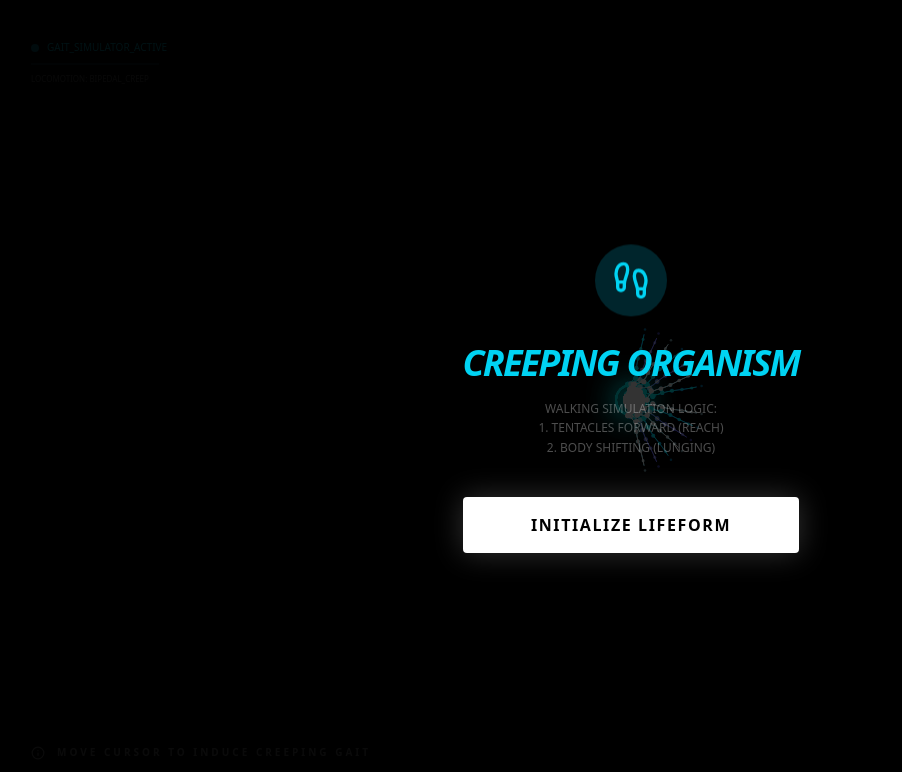
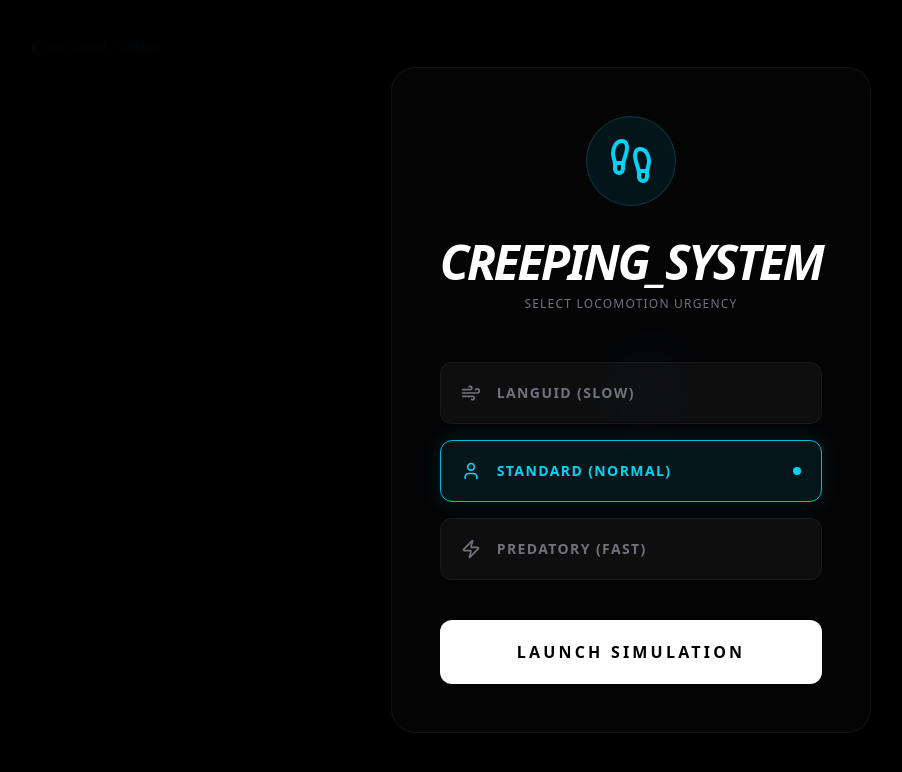
Before and after one commit to iidaatcnt/TentacleSystem, a Next.js app: page / in a window 1280 px wide. Shown: the top 772 px of the page, without its empty margins (9-911 px from the left). Built offline with nearby package versions, Linux system fonts and the light colour scheme.

Commit message:
feat: add walking speed selection (Slow/Normal/Fast) and persistent HUD

```diff
--- a/src/app/page.tsx
+++ b/src/app/page.tsx
@@ -2,7 +2,7 @@
 
 import React, { useEffect, useRef, useState } from 'react';
 import { motion, AnimatePresence } from 'framer-motion';
-import { Footprints, Info } from 'lucide-react';
+import { Footprints, Info, Zap, Wind, User } from 'lucide-react';
 
 // --- Types ---
 type Point = { x: number; y: number };
@@ -20,9 +20,7 @@ class Tentacle {
   segments: Segment[] = [];
   segLength: number;
   color: string;
-  angleOffset: number; // Native angle around the body
-  state: 'reaching' | 'sliding' = 'sliding';
-  reachPhase: number = 0;
+  angleOffset: number;
 
   constructor(x: number, y: number, length: number, segLength: number, color: string, angleOffset: number) {
     this.segLength = segLength;
@@ -34,26 +32,16 @@ class Tentacle {
   }
 
   update(bodyX: number, bodyY: number, targetX: number, targetY: number, time: number, movePhase: number) {
-    // 1. Root is always fixed to body COG
     this.segments[0].x = bodyX;
     this.segments[0].y = bodyY;
 
-    // 2. Head (Tip) decides its goal based on movePhase
-    // "Phase 0.0 -> 0.5: Reach out"
-    // "Phase 0.5 -> 1.0: Hold and Pull (Stay fixed relative to world/drag)"
     const head = this.segments[this.segments.length - 1];
-
-    // Direction to mouse
     const dx = targetX - bodyX;
     const dy = targetY - bodyY;
-    const distToTarget = Math.sqrt(dx * dx + dy * dy);
     const angleToTarget = Math.atan2(dy, dx);
 
-    // Goal calculation:
-    // When movePhase is low, tentacles reach in front of the body.
     if (movePhase < 0.5) {
-      // Reaching phase: Move head forward
-      const reachStrength = Math.sin(movePhase * Math.PI); // Peak at 0.25
+      const reachStrength = Math.sin(movePhase * Math.PI);
       const sweepAngle = angleToTarget + this.angleOffset * 0.5;
       const reachDist = (this.segments.length * this.segLength) * (0.6 + reachStrength * 0.4);
 
@@ -62,16 +50,8 @@ class Tentacle {
 
       head.x = lerp(head.x, tx, 0.1);
       head.y = lerp(head.y, ty, 0.1);
-    } else {
-      // Dragging phase: Stay grounded (don't update head, it stays where it was)
-      // This causes the body to "pull" towards it as IK resolves
     }
 
-    // 3. Resolve IK Chain (Constraint satisfaction)
-    // We do one backward pass (Head to Root) and one forward pass (Root(Body) to Head)
-
-    // Backward (Adjust body towards head if we were simulating friction,
-    // but here we let the Body COG move separately based on gait)
     for (let i = this.segments.length - 2; i >= 0; i--) {
       const next = this.segments[i + 1];
       const curr = this.segments[i];
@@ -81,7 +61,6 @@ class Tentacle {
       curr.y -= (curr.y - next.y) * diff;
     }
 
-    // Forward (Re-fix Root and adjust chain)
     this.segments[0].x = bodyX;
     this.segments[0].y = bodyY;
     for (let i = 1; i < this.segments.length; i++) {
@@ -109,7 +88,6 @@ class Tentacle {
     ctx.lineWidth = 1;
     ctx.stroke();
 
-    // Draw segment nodes
     for (let i = 0; i < segments.length; i++) {
       const ratio = 1 - (i / segments.length);
       ctx.fillStyle = this.color.replace('opacity', (0.1 + ratio * 0.4).toString());
@@ -131,24 +109,26 @@ const COLORS = [
   'rgba(100, 100, 255, opacity)',
 ];
 
+type SpeedProfile = 'slow' | 'normal' | 'fast';
+const SPEEDS: Record<SpeedProfile, { gait: number; lerp: number; label: string }> = {
+  slow: { gait: 0.02, lerp: 0.03, label: 'Languid (Slow)' },
+  normal: { gait: 0.05, lerp: 0.1, label: 'Standard (Normal)' },
+  fast: { gait: 0.12, lerp: 0.25, label: 'Predatory (Fast)' }
+};
+
 export default function Home() {
   const canvasRef = useRef<HTMLCanvasElement>(null);
   const mouseRef = useRef<Point>({ x: 0, y: 0 });
-  const bodyRef = useRef<Point & { vx: number; vy: number }>({ x: 0, y: 0, vx: 0, vy: 0 });
+  const bodyRef = useRef<Point>({ x: 0, y: 0 });
   const gaitPhase = useRef(0);
   const tentaclesRef = useRef<Tentacle[]>([]);
   const [gameState, setGameState] = useState<'start' | 'playing'>('start');
+  const [speedProfile, setSpeedProfile] = useState<SpeedProfile>('normal');
 
   const startSimulation = () => {
     if (gameState === 'playing') return;
     setGameState('playing');
   };
-
-  useEffect(() => {
-    const handleKeyDown = (e: KeyboardEvent) => { if (e.code === 'Space') startSimulation(); };
-    window.addEventListener('keydown', handleKeyDown);
-    return () => window.removeEventListener('keydown', handleKeyDown);
-  }, [gameState]);
 
   useEffect(() => {
     const canvas = canvasRef.current;
@@ -160,14 +140,14 @@ export default function Home() {
     const resize = () => {
       canvas.width = window.innerWidth;
       canvas.height = window.innerHeight;
-      bodyRef.current = { x: canvas.width / 2, y: canvas.height / 2, vx: 0, vy: 0 };
+      bodyRef.current = { x: canvas.width / 2, y: canvas.height / 2 };
       mouseRef.current = { x: canvas.width / 2, y: canvas.height / 2 };
 
       tentaclesRef.current = [];
       for (let i = 0; i < TENTACLE_COUNT; i++) {
         const color = COLORS[i % COLORS.length];
         const angleOffset = (i / TENTACLE_COUNT) * Math.PI * 2 - Math.PI;
-        tentaclesRef.current.push(new Tentacle(bodyRef.current.x, bodyRef.current.y, 12, 10, color, angleOffset));
+        tentaclesRef.current.push(new Tentacle(bodyRef.current.x, bodyRef.current.y, 14, 10, color, angleOffset));
       }
     };
 
@@ -182,7 +162,6 @@ export default function Home() {
     const render = () => {
       time += 0.02;
 
-      // Background with trail
       ctx.globalCompositeOperation = 'source-over';
       ctx.fillStyle = 'rgba(0, 0, 0, 0.2)';
       ctx.fillRect(0, 0, canvas.width, canvas.height);
@@ -191,10 +170,10 @@ export default function Home() {
       const target = mouseRef.current;
       const dist = Math.sqrt((target.x - body.x) ** 2 + (target.y - body.y) ** 2);
 
-      // --- GAIT LOGIC (Walking Simulation) ---
-      // If far from target, proceed with walking stages
-      if (dist > 20) {
-        gaitPhase.current += 0.05; // Speed of walking
+      const speedCfg = SPEEDS[speedProfile];
+
+      if (dist > 30 && gameState === 'playing') {
+        gaitPhase.current += speedCfg.gait;
         if (gaitPhase.current > 1) gaitPhase.current = 0;
       } else {
         gaitPhase.current = lerp(gaitPhase.current, 0, 0.1);
@@ -202,40 +181,24 @@ export default function Home() {
 
       const phase = gaitPhase.current;
 
-      // 1. PHASE 1: Tentacles reach forward (phase 0.0 to 0.5)
-      // 2. PHASE 2: Body shifts weight (phase 0.5 to 1.0)
       if (phase >= 0.5 && phase < 0.9) {
-        // Weight shift: Body moves forward
-        const moveX = (target.x - body.x) * 0.1;
-        const moveY = (target.y - body.y) * 0.1;
-        body.x += moveX;
-        body.y += moveY;
+        body.x += (target.x - body.x) * speedCfg.lerp;
+        body.y += (target.y - body.y) * speedCfg.lerp;
       }
 
-      // Update tentacles with current gait phase
       ctx.globalCompositeOperation = 'lighter';
       tentaclesRef.current.forEach(t => {
         t.update(body.x, body.y, target.x, target.y, time, phase);
         t.draw(ctx);
       });
 
-      // Draw Central Body (The Nucleus)
       const glowSize = 30 + Math.sin(time * 5) * 5;
       ctx.shadowBlur = glowSize;
       ctx.shadowColor = '#0ff';
       ctx.fillStyle = '#fff';
-
-      // Core pulsating nucleus
       ctx.beginPath();
       ctx.arc(body.x, body.y, 8, 0, Math.PI * 2);
       ctx.fill();
-
-      // Decorative orbit inner glow
-      ctx.strokeStyle = 'rgba(0, 255, 255, 0.5)';
-      ctx.lineWidth = 2;
-      ctx.beginPath();
-      ctx.arc(body.x, body.y, 15, 0, Math.PI * 2);
-      ctx.stroke();
       ctx.shadowBlur = 0;
 
       animationId = requestAnimationFrame(render);
@@ -247,35 +210,59 @@ export default function Home() {
       window.removeEventListener('resize', resize);
       cancelAnimationFrame(animationId);
     };
-  }, [gameState]);
+  }, [gameState, speedProfile]);
 
   return (
     <div className="fixed inset-0 bg-[#000] overflow-hidden select-none touch-none">
-      <canvas ref={canvasRef} className="block w-full h-full" onClick={startSimulation} />
+      <canvas ref={canvasRef} className="block w-full h-full" />
 
       <AnimatePresence>
         {gameState === 'start' && (
           <motion.div
             initial={{ opacity: 0 }} animate={{ opacity: 1 }} exit={{ opacity: 0 }}
-            className="absolute inset-0 z-50 flex items-center justify-center bg-black/80 pointer-events-auto"
-            onClick={startSimulation}
+            className="absolute inset-0 z-50 flex items-center justify-center bg-black/90 pointer-events-auto"
           >
-            <div className="text-center p-10 max-w-md">
-              <div className="flex justify-center mb-6">
-                <div className="p-4 bg-cyan-500/20 rounded-full animate-bounce">
-                  <Footprints className="w-10 h-10 text-cyan-400" />
+            <div className="text-center p-12 max-w-lg bg-zinc-950/50 backdrop-blur-xl border border-white/5 rounded-3xl">
+              <div className="flex justify-center mb-8">
+                <div className="p-5 bg-cyan-500/10 rounded-full border border-cyan-500/20">
+                  <Footprints className="w-12 h-12 text-cyan-400" />
                 </div>
               </div>
-              <h1 className="text-4xl font-black italic text-cyan-400 mb-4 uppercase tracking-tighter">
-                Creeping Organism
+              <h1 className="text-5xl font-black italic text-white mb-2 uppercase tracking-tighter">
+                Creeping_System
               </h1>
-              <p className="text-white/30 mb-10 text-xs mono leading-relaxed uppercase">
-                Walking Simulation Logic:<br />
-                1. Tentacles Forward (Reach)<br />
-                2. Body Shifting (Lunging)
+              <p className="text-zinc-500 mb-12 text-xs mono uppercase tracking-widest leading-relaxed">
+                Select Locomotion Urgency
               </p>
-              <button className="w-full py-4 bg-white text-black font-bold uppercase tracking-widest rounded-sm hover:bg-cyan-500 transition-all shadow-[0_0_30px_rgba(255,255,255,0.2)]">
-                Initialize Lifeform
+
+              <div className="flex flex-col gap-4 mb-10">
+                {(Object.keys(SPEEDS) as SpeedProfile[]).map((sp) => (
+                  <button
+                    key={sp}
+                    onClick={() => setSpeedProfile(sp)}
+                    className={`group relative flex items-center justify-between p-5 rounded-xl border transition-all ${speedProfile === sp
+                        ? 'bg-cyan-500/10 border-cyan-500 text-cyan-400 shadow-[0_0_20px_rgba(6,182,212,0.15)]'
+                        : 'bg-zinc-900/50 border-white/5 text-zinc-500 hover:border-white/10 hover:text-white'
+                      }`}
+                  >
+                    <div className="flex items-center gap-4">
+                      {sp === 'slow' && <Wind size={20} />}
+                      {sp === 'normal' && <User size={20} />}
+                      {sp === 'fast' && <Zap size={20} />}
+                      <span className="font-bold uppercase tracking-widest text-sm">{SPEEDS[sp].label}</span>
+                    </div>
+                    {speedProfile === sp && (
+                      <motion.div layoutId="indicator" className="w-2 h-2 bg-cyan-400 rounded-full" />
+                    )}
+                  </button>
+                ))}
+              </div>
+
+              <button
+                onClick={startSimulation}
+                className="w-full py-5 bg-white text-black font-black uppercase tracking-[0.2em] rounded-xl hover:bg-cyan-400 transition-all active:scale-[0.98]"
+              >
+                Launch Simulation
               </button>
             </div>
           </motion.div>
@@ -286,18 +273,31 @@ export default function Home() {
         <div className="flex flex-col gap-2">
           <div className="mono text-[10px] text-cyan-400 flex items-center gap-2">
             <div className="w-2 h-2 bg-cyan-500 rounded-full animate-pulse" />
-            GAIT_SIMULATOR_ACTIVE
+            GAIT_SIM_v2 // {speedProfile.toUpperCase()}
           </div>
           <div className="h-0.5 w-32 bg-cyan-900/50" />
-          <div className="mono text-[8px] text-white/40 uppercase">Locomotion: Bipedal_Creep</div>
         </div>
       </div>
 
-      <div className="absolute bottom-10 left-10 pointer-events-none opacity-20">
-        <div className="flex items-center gap-3 text-white text-[10px] uppercase font-bold tracking-[0.3em] mono">
-          <Info size={14} /> Move cursor to induce creeping gait
-        </div>
-      </div>
+      {gameState === 'playing' && (
+        <motion.div
+          initial={{ opacity: 0 }} animate={{ opacity: 1 }}
+          className="absolute bottom-10 inset-x-0 flex justify-center pointer-events-none"
+        >
+          <div className="flex items-center gap-6 px-8 py-3 bg-black/40 backdrop-blur-md rounded-full border border-white/5">
+            {(Object.keys(SPEEDS) as SpeedProfile[]).map((sp) => (
+              <button
+                key={sp}
+                onClick={(e) => { e.stopPropagation(); setSpeedProfile(sp); }}
+                className={`pointer-events-auto text-[10px] font-bold uppercase tracking-widest transition-colors ${speedProfile === sp ? 'text-cyan-400' : 'text-zinc-600 hover:text-zinc-400'
+                  }`}
+              >
+                {sp}
+              </button>
+            ))}
+          </div>
+        </motion.div>
+      )}
     </div>
   );
 }
```
